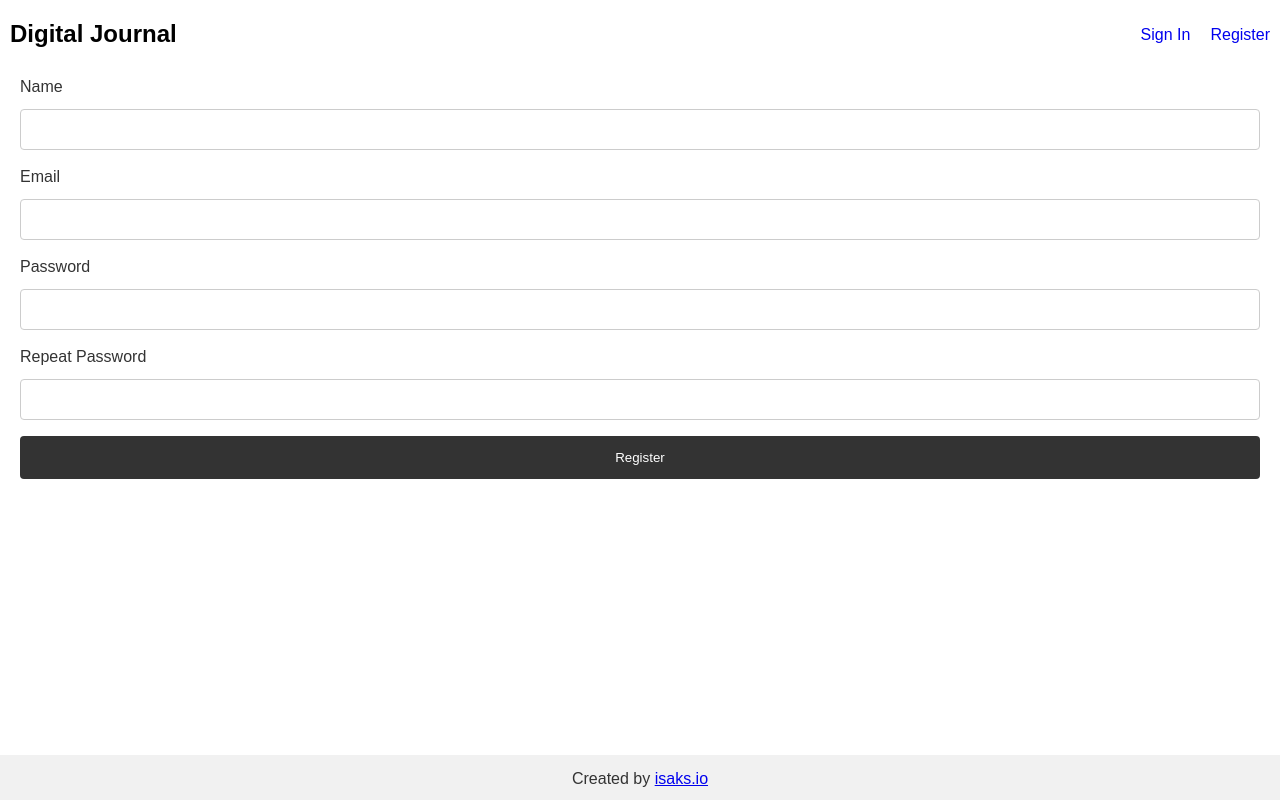
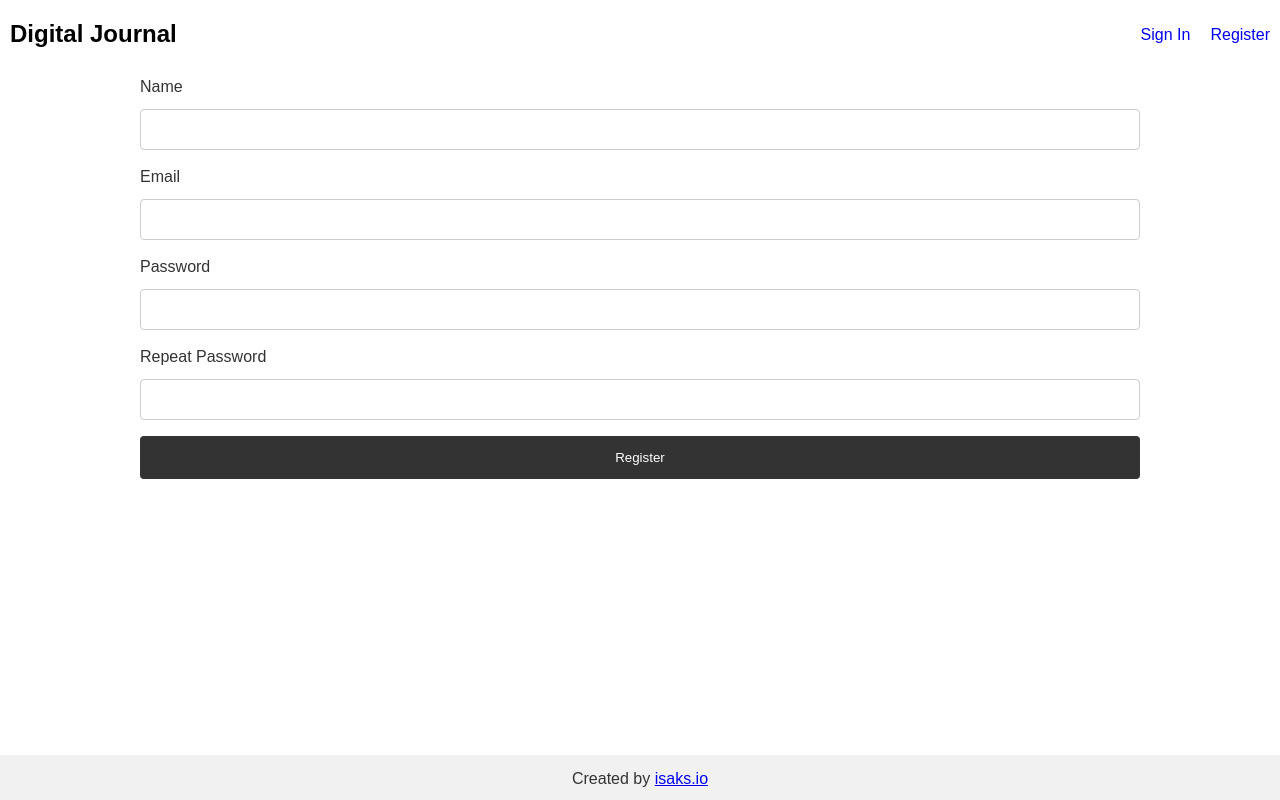
Before and after one commit to isaksolheim/journal-app, a React (Create React App) app in the folder client/: page /register in a window 1280 px wide. Built offline with nearby package versions, Linux system fonts and the light colour scheme.

Commit message:
Add desktop scss

```diff
--- a/client/src/components/Login.js
+++ b/client/src/components/Login.js
@@ -47,6 +47,8 @@ class Login extends React.Component {
           console.log(this.state.error)
         })
       );
+
+    this.props.history.push('/');
   };
 
   render() {
--- a/client/src/components/Register.js
+++ b/client/src/components/Register.js
@@ -31,6 +31,7 @@ class Register extends React.Component {
     axios.post('http://localhost:5000/api/users/register', newUser);
 
     console.log('User created!');
+    this.props.history.push('/login');
   }
 
   render() {
--- a/client/src/styles/_noteform.scss
+++ b/client/src/styles/_noteform.scss
@@ -1,4 +1,9 @@
 form {
+  @include desktop {
+    display: block;
+    max-width: 1000px;
+    margin: 0 auto;
+  }
   padding-left: 20px;
   padding-right: 20px;
   label {
--- a/client/src/styles/_notes.scss
+++ b/client/src/styles/_notes.scss
@@ -1,4 +1,8 @@
 section.notes {
+  @include desktop {
+    max-width: 1000px;
+    margin: 0 auto;
+  }
   padding: 20px;
   display: grid;
   grid-template-columns: 1fr 1fr 1fr;
--- a/client/src/styles/main.scss
+++ b/client/src/styles/main.scss
@@ -5,6 +5,12 @@ html, body {
   font-weight: 100;
 }
 
+@mixin desktop {
+  @media (min-width: 800px) {
+    @content;
+  }
+}
+
 @import './navbar';
 @import './noteform';
 @import './notes';
```
